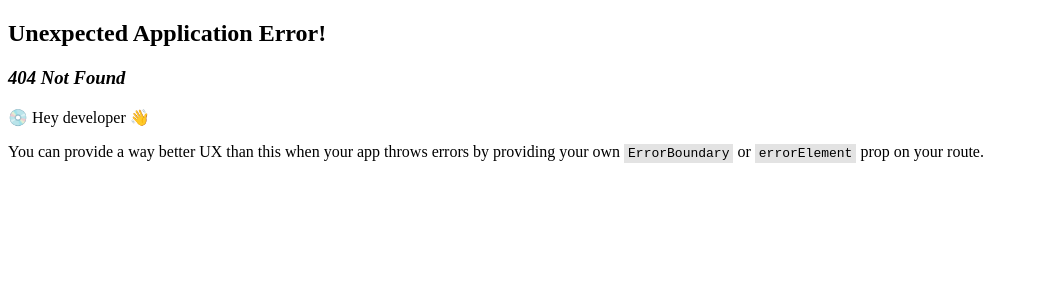
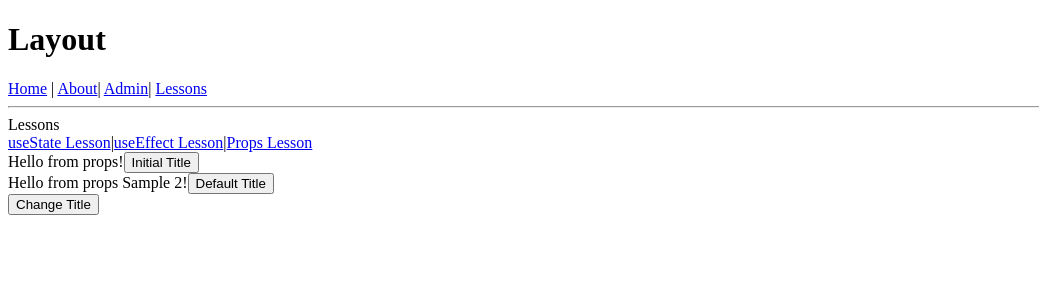
Before and after one commit to neominalsolutions/react-router-v7-app-smns, a React (Vite) app: page /lessons/props in a window 1280 px wide. Before the commit this address had no page. Shown: the top 300 px of the page, without its empty margins (0-1039 px from the left). Built offline with nearby package versions, Linux system fonts and the light colour scheme.

Commit message:
React Props and States

```diff
--- a/src/main.tsx
+++ b/src/main.tsx
@@ -5,12 +5,13 @@ import {
 	Outlet,
 	RouterProvider,
 } from 'react-router';
+import AdminLayout from './layouts/admin/layout';
+import Layout from './layouts/site/layout';
+import PropsLessonPage from './pages/lessons/Props/page';
+import UseEffectLessonPage from './pages/lessons/useEffect/page';
+import UseStateLessonPage from './pages/lessons/useState/page';
+import About from './pages/site/about/page';
 import Home from './pages/site/home/page';
-import About from './pages/site/about/page';
-import Layout from './layouts/site/layout';
-import AdminLayout from './layouts/admin/layout';
-import UseStateLessonPage from './pages/lessons/useState/page';
-import UseEffectLessonPage from './pages/lessons/useEffect/page';
 
 // import './index.css';
 
@@ -32,9 +33,9 @@ const router = createBrowserRouter([
 				Component: () => (
 					<>
 						<div>Lessons</div>
-						<Link to="usestate">useState Lesson</Link>
-						<br />
-						<Link to="useeffect">useEffect Lesson</Link>
+						<Link to="usestate">useState Lesson</Link>|
+						<Link to="useeffect">useEffect Lesson</Link>|
+						<Link to="props">Props Lesson</Link>
 						<Outlet />
 					</>
 				),
@@ -46,6 +47,10 @@ const router = createBrowserRouter([
 					{
 						path: 'useeffect',
 						Component: UseEffectLessonPage,
+					},
+					{
+						path: 'props',
+						Component: PropsLessonPage,
 					},
 				],
 			},
--- a/src/pages/lessons/Props/page.tsx
+++ b/src/pages/lessons/Props/page.tsx
@@ -1,5 +1,7 @@
 // Reactda propslar componente tışarıdan gönderilen degerlerdir. Angulardaki @Input ifadelerine çok benzer.
 // Propslar sadece okunabilirdir. Bir componente props olarak gönderilen degerler o component içinde degistirilemez. Immutable olarak tanımlıdır. Stateler componentin yaşam döngüsünden sorumlu iken props componentin ilk ekrana nasıl çizileceginden sorumludur. Not: Props değerler state değişkenlere bağlanarak güncellenebilir.
+
+import React from 'react';
 
 // { message }: { message: string } dışarıdan gönderilen propsun tipini belirler.
 
@@ -14,14 +16,34 @@ type ChildComponentProps = {
 
 export function ChildComponent(props: ChildComponentProps) {
 	const { message } = props; // deconstructing
-	return <div>{message}</div>;
+
+	const handleClick = () => {
+		// props.title = 'New Title'; // This will cause an error because props are read-only
+	};
+	// propslar state gibi degistirilemez. Sadece okunabilirler.
+	// Immutable yani degistirilemezler.
+	return (
+		<div>
+			{message}
+			<button onClick={handleClick}>{props.title ?? 'Default Title'}</button>
+		</div>
+	);
 }
 
+// props state gibi güncellenemez ama bir state props güncelleyip güncel props değeriene göre component render edilebilir.
+// Not: Parent Component state değişkeni props olarak child componente gönderirse parent componentte state değişkeni güncellendiginde child componentte güncellenir.
 function PropsLessonPage() {
+	// parent component
+	const [title, setTitle] = React.useState('Initial Title');
+	const changeTitle = () => {
+		setTitle('Updated Title');
+	};
+
 	return (
 		<div>
-			<ChildComponent message="Hello from props!" title="Optional Title" />
+			<ChildComponent message="Hello from props!" title={title} />
 			<ChildComponent message="Hello from props Sample 2!" />
+			<button onClick={changeTitle}>Change Title</button>
 		</div>
 	);
 }
```
Also changed, not shown: src/assets/ReactStateProps.png (added).
